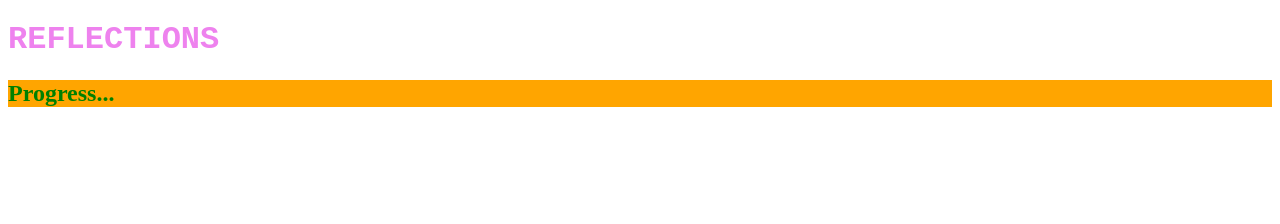
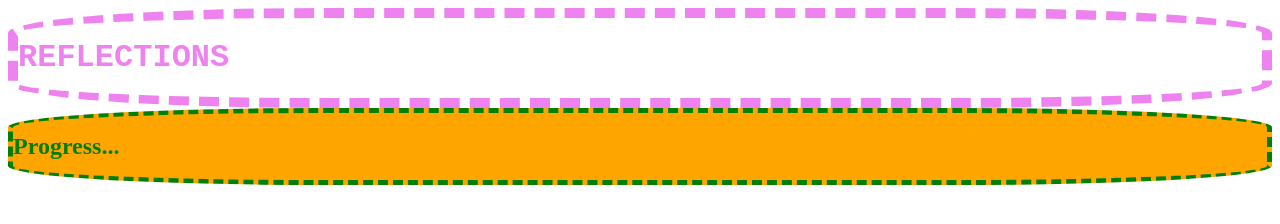
Before and after one commit to bhernan22/bhernan22.github.io, a plain HTML site: page index.html in a window 1280 px wide. Drawn offline with Linux system fonts and the light colour scheme.

Commit message:
Style changes

```diff
--- a/index.html
+++ b/index.html
@@ -4,10 +4,10 @@
 	<link rel="stylesheet" type="text/css" href="style.css">
 </head>
 <body>
-<div class="yellow-background"class="dashed-green-border">
+<div class="yellow-background dashed-violet-border">
 <h1 class="violet-text"  > REFLECTIONS
  </h1>
  </div>
-<div class= "orange-background">
+<div class= "orange-background dashed-green-border">
 	<h2 class="green-text" > Progress... </h2>
 	</div>
--- a/style.css
+++ b/style.css
@@ -21,6 +21,12 @@ h1 {
  }
  .dashed-green-border {
     border-color: green;
+    border-width: 5px;
+    border-style: dashed;
+    border-radius: 25%;
+  }
+  .dashed-violet-border {
+    border-color: violet;
     border-width: 10px;
     border-style: dashed;
     border-radius: 25%;
```
